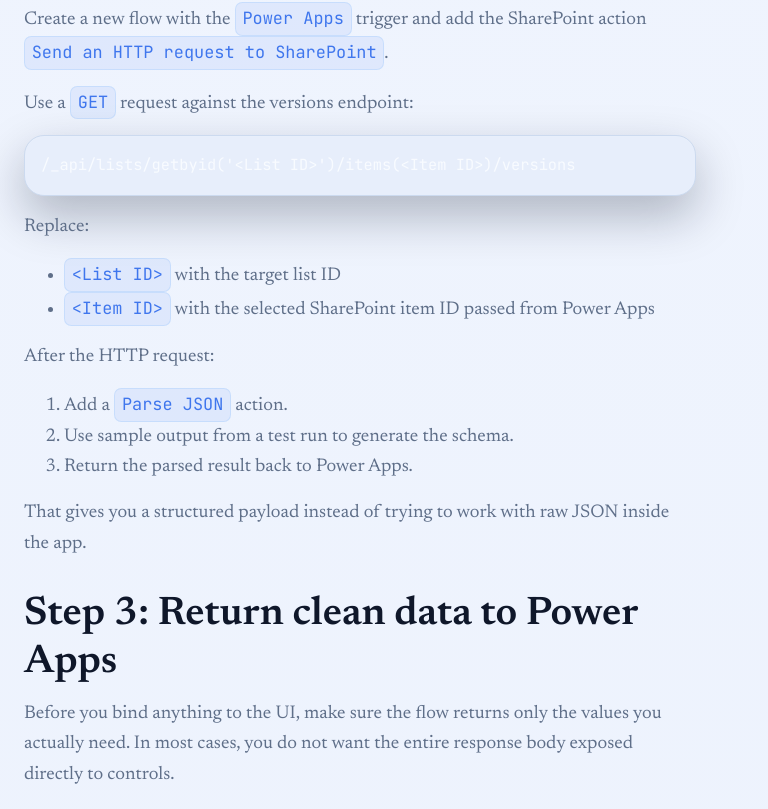
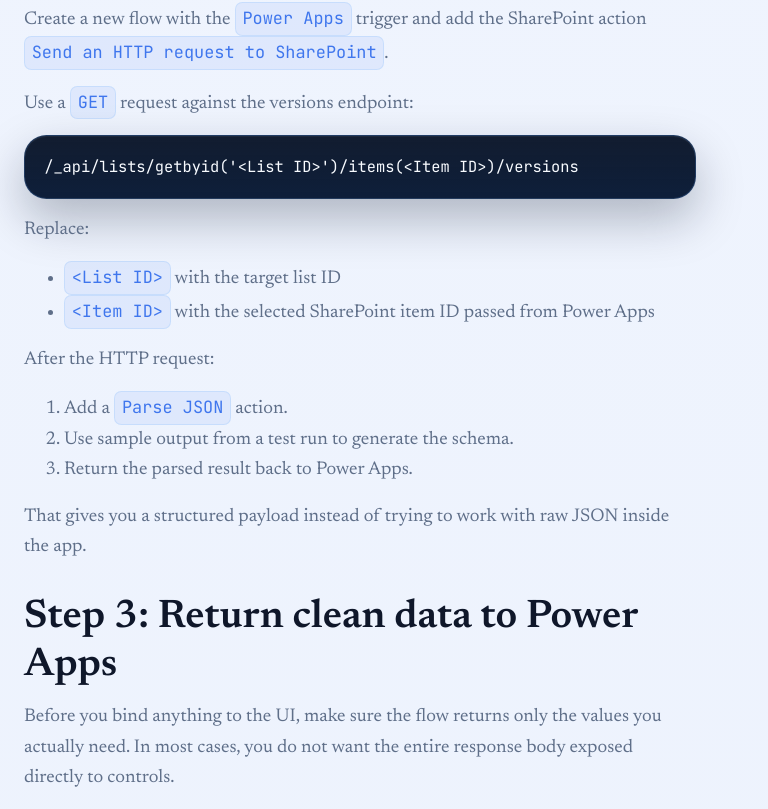
Before and after one commit to zyborc/zyborc.github.io, a React (Vite) app: page /blog/2023-09-displaying-sharepoint-version-history-in-power-apps in a window 1280 px wide. Shown: the part 2548-3357 px from the top of the page, without its empty margins (0-768 px from the left). Built offline with nearby package versions, Linux system fonts and the light colour scheme.

Commit message:
style: fix poor code snippet contrast in light mode by enforcing high-contrast dark block styles

```diff
--- a/src/styles/typography.css
+++ b/src/styles/typography.css
@@ -57,12 +57,17 @@ span {
   font-family: 'JetBrains Mono', 'Fira Code', monospace;
 }
 
-.prose pre {
+.prose pre,
+.prose-code-block {
   overflow-x: auto;
-  border: 1px solid var(--color-border);
-  border-radius: var(--radius-lg);
-  background: var(--color-bg-alt);
-  padding: 1rem;
+  border: 1px solid rgba(96, 165, 250, 0.22);
+  border-radius: 1.4rem;
+  background:
+    linear-gradient(180deg, rgba(8, 19, 39, 0.96), rgba(9, 26, 54, 0.98));
+  box-shadow:
+    0 20px 48px rgba(8, 19, 39, 0.28),
+    inset 0 1px 0 rgba(255, 255, 255, 0.05);
+  padding: 1.1rem 1.2rem;
 }
 
 .prose-inline-code {
@@ -75,18 +80,7 @@ span {
   font-size: 0.92em;
 }
 
-.prose-code-block {
-  overflow-x: auto;
-  border: 1px solid rgba(96, 165, 250, 0.22);
-  border-radius: 1.4rem;
-  background:
-    linear-gradient(180deg, rgba(8, 19, 39, 0.96), rgba(9, 26, 54, 0.98));
-  box-shadow:
-    0 20px 48px rgba(8, 19, 39, 0.28),
-    inset 0 1px 0 rgba(255, 255, 255, 0.05);
-  padding: 1.1rem 1.2rem;
-}
-
+.prose pre code,
 .prose-code-block code {
   display: block;
   color: #f8fbff;
@@ -94,17 +88,25 @@ span {
   font-size: 0.96rem;
 }
 
+.prose pre code.hljs,
 .prose-code-block code.hljs {
   background: transparent;
   padding: 0;
 }
 
+.prose pre .hljs-comment,
+.prose pre .hljs-quote,
 .prose-code-block .hljs-comment,
 .prose-code-block .hljs-quote {
   color: #6b7f9f;
   font-style: italic;
 }
 
+.prose pre .hljs-keyword,
+.prose pre .hljs-selector-tag,
+.prose pre .hljs-section,
+.prose pre .hljs-name,
+.prose pre .hljs-built_in,
 .prose-code-block .hljs-keyword,
 .prose-code-block .hljs-selector-tag,
 .prose-code-block .hljs-section,
@@ -113,12 +115,19 @@ span {
   color: #7dd3fc;
 }
 
+.prose pre .hljs-title,
+.prose pre .hljs-title.class_,
+.prose pre .hljs-title.function_,
 .prose-code-block .hljs-title,
 .prose-code-block .hljs-title.class_,
 .prose-code-block .hljs-title.function_ {
   color: #f8fbff;
 }
 
+.prose pre .hljs-string,
+.prose pre .hljs-attr,
+.prose pre .hljs-template-tag,
+.prose pre .hljs-template-variable,
 .prose-code-block .hljs-string,
 .prose-code-block .hljs-attr,
 .prose-code-block .hljs-template-tag,
@@ -126,6 +135,10 @@ span {
   color: #86efac;
 }
 
+.prose pre .hljs-number,
+.prose pre .hljs-literal,
+.prose pre .hljs-symbol,
+.prose pre .hljs-bullet,
 .prose-code-block .hljs-number,
 .prose-code-block .hljs-literal,
 .prose-code-block .hljs-symbol,
@@ -133,17 +146,24 @@ span {
   color: #f9a8d4;
 }
 
+.prose pre .hljs-variable,
+.prose pre .hljs-params,
+.prose pre .hljs-property,
 .prose-code-block .hljs-variable,
 .prose-code-block .hljs-params,
 .prose-code-block .hljs-property {
   color: #c4b5fd;
 }
 
+.prose pre .hljs-operator,
+.prose pre .hljs-punctuation,
 .prose-code-block .hljs-operator,
 .prose-code-block .hljs-punctuation {
   color: #bfdbfe;
 }
 
+.prose pre .hljs-meta,
+.prose pre .hljs-meta .hljs-keyword,
 .prose-code-block .hljs-meta,
 .prose-code-block .hljs-meta .hljs-keyword {
   color: #fbbf24;
```
